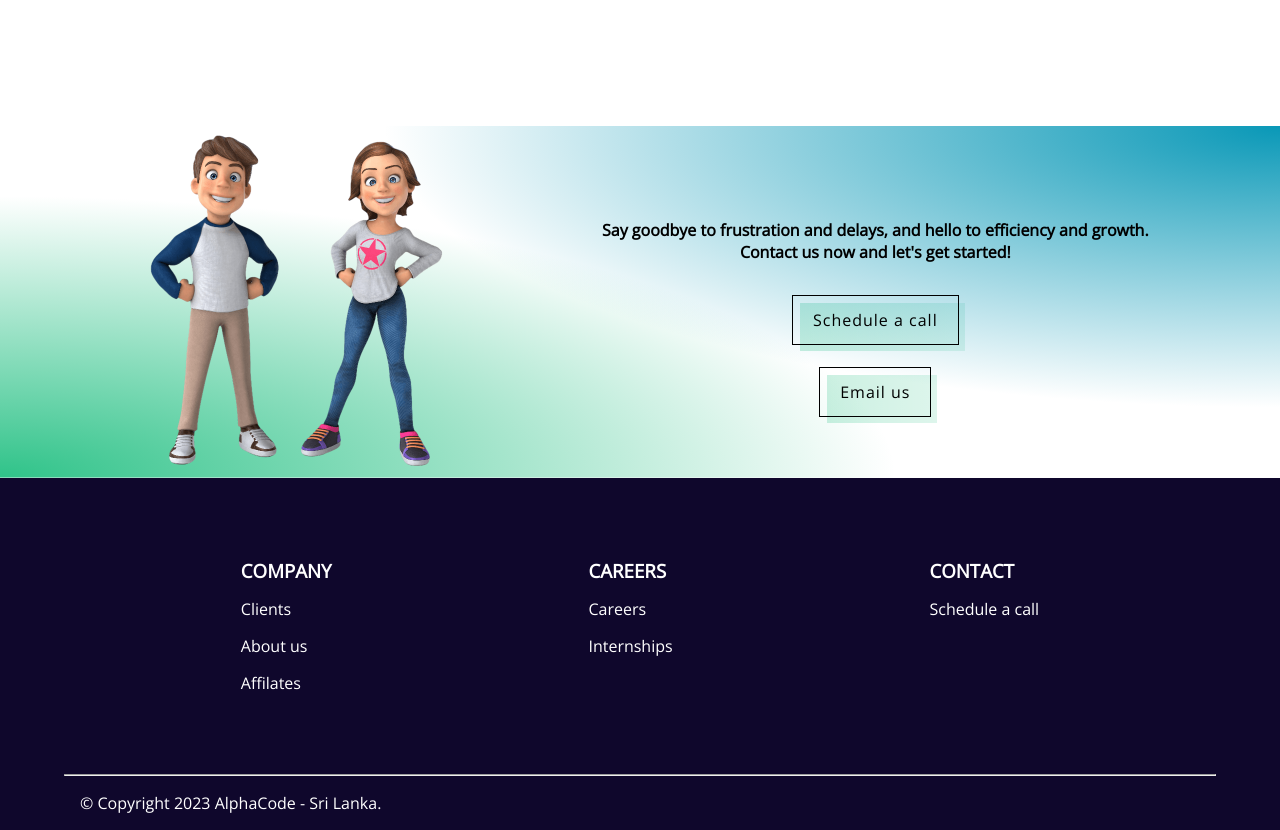
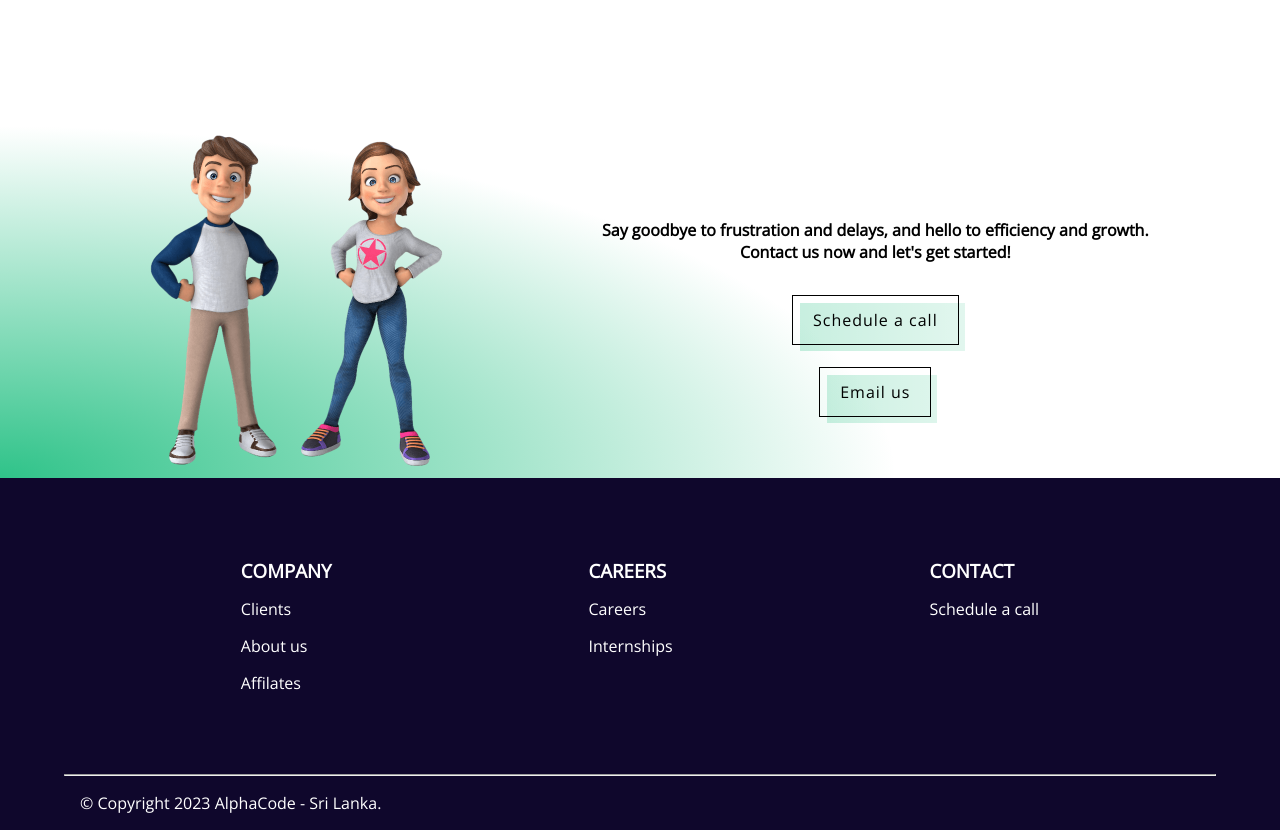
Before and after one commit to githmin/react-landing, a React (Vite) app: page / in a window 1280 px wide. Shown: the part 1801-2631 px from the top of the page. Built offline with nearby package versions, Linux system fonts and the light colour scheme.

Commit message:
minor changes

```diff
--- a/src/components/TalkToUs.jsx
+++ b/src/components/TalkToUs.jsx
@@ -5,16 +5,10 @@ import ContactUs from "../assets/ContactUs.png";
 
 const MainContainer = styled.div`
   /* border: 1px solid; */
-  background: radial-gradient(
-      ellipse 70% 100% at top right,
-      #0998b7,
-      transparent
-    ),
+  background: radial-gradient(#0998b7, transparent),
     radial-gradient(ellipse 70% 100% at bottom left, #2fc389, transparent),
     linear-gradient(to left, white 10%, transparent);
-  background-size: 100% 80%, 100% 80%, 100% 100%;
-  background-position: top left, right bottom, top left;
-  background-repeat: no-repeat;
+  background-size: 0% 0%, 100% 100%, 100% 100%;
 `;
 
 const ImageContainer = styled.div`
@@ -86,7 +80,6 @@ const TalkToUs = () => {
             <CallBtn>Schedule a call</CallBtn>
             <br></br>
             <CallBtn>Email us</CallBtn>
-
           </CallUs>
         </SecondaryContainer>
       </Container>
```
